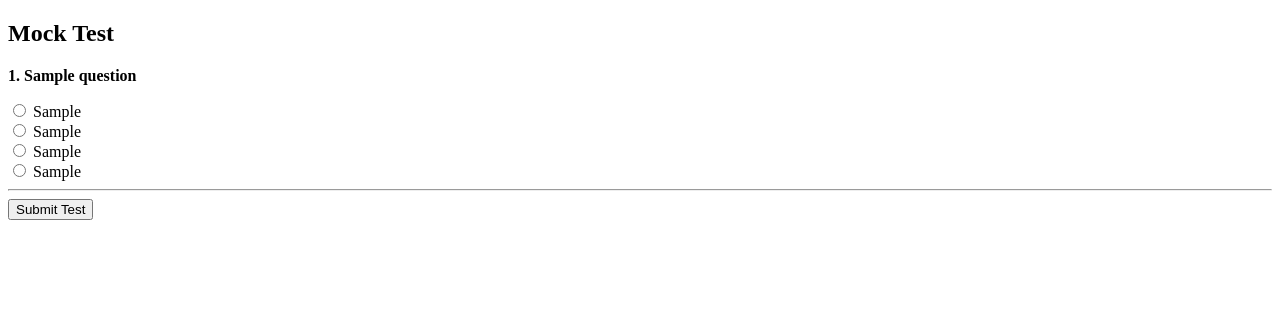
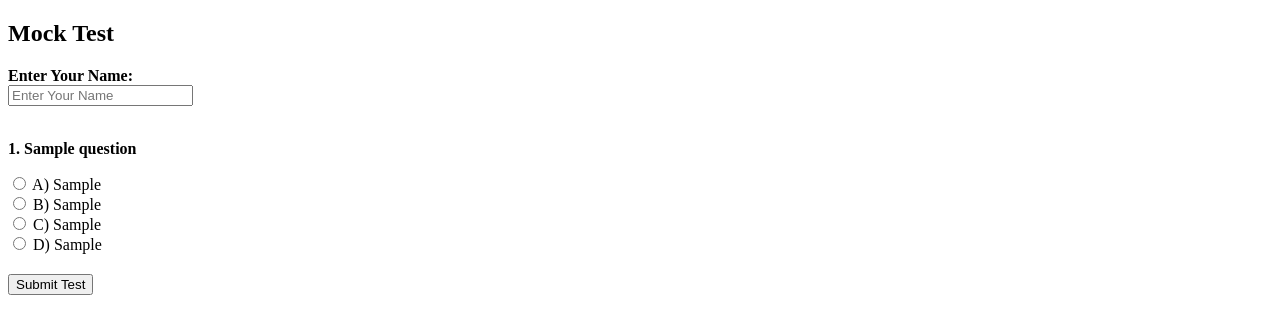
Before and after one commit to rejin425/mocktest-1, a Flask app: page /test/1 in a window 1280 px wide. Shown: the top 334 px of the page. Run offline with Flask 3, Linux system fonts and the light colour scheme; tables that the repository leaves empty hold one stand-in row (values such as "Sample post").

Commit message:
Update mocktest.html

```diff
--- a/templates/mocktest.html
+++ b/templates/mocktest.html
@@ -7,30 +7,32 @@
 
 <h2>Mock Test</h2>
 
-<!-- SHOW VIDEO IF EXISTS -->
-{% if video %}
-    <h3>Test Video</h3>
-    <video width="600" controls>
-        <source src="/videos/{{ video }}" type="video/mp4">
-        Your browser does not support video.
-    </video>
-    <hr>
-{% endif %}
-
 <form method="POST" action="/submit/{{ test_id }}">
 
-{% for q in questions %}
-    <p><strong>{{ loop.index }}. {{ q[2] }}</strong></p>
+    <!-- Student Name -->
+    <label><b>Enter Your Name:</b></label><br>
+    <input type="text" name="student_name" placeholder="Enter Your Name" required>
+    <br><br>
 
-    <input type="radio" name="{{ q[0] }}" value="{{ q[3] }}" required> {{ q[3] }}<br>
-    <input type="radio" name="{{ q[0] }}" value="{{ q[4] }}"> {{ q[4] }}<br>
-    <input type="radio" name="{{ q[0] }}" value="{{ q[5] }}"> {{ q[5] }}<br>
-    <input type="radio" name="{{ q[0] }}" value="{{ q[6] }}"> {{ q[6] }}<br>
+    {% for q in questions %}
+        <div style="margin-bottom:20px;">
+            <p><b>{{ loop.index }}. {{ q[2] }}</b></p>
 
-    <hr>
-{% endfor %}
+            <input type="radio" name="{{ q[0] }}" value="{{ q[3] }}" required>
+            A) {{ q[3] }}<br>
 
-<button type="submit">Submit Test</button>
+            <input type="radio" name="{{ q[0] }}" value="{{ q[4] }}">
+            B) {{ q[4] }}<br>
+
+            <input type="radio" name="{{ q[0] }}" value="{{ q[5] }}">
+            C) {{ q[5] }}<br>
+
+            <input type="radio" name="{{ q[0] }}" value="{{ q[6] }}">
+            D) {{ q[6] }}<br>
+        </div>
+    {% endfor %}
+
+    <button type="submit">Submit Test</button>
 
 </form>
 
```
